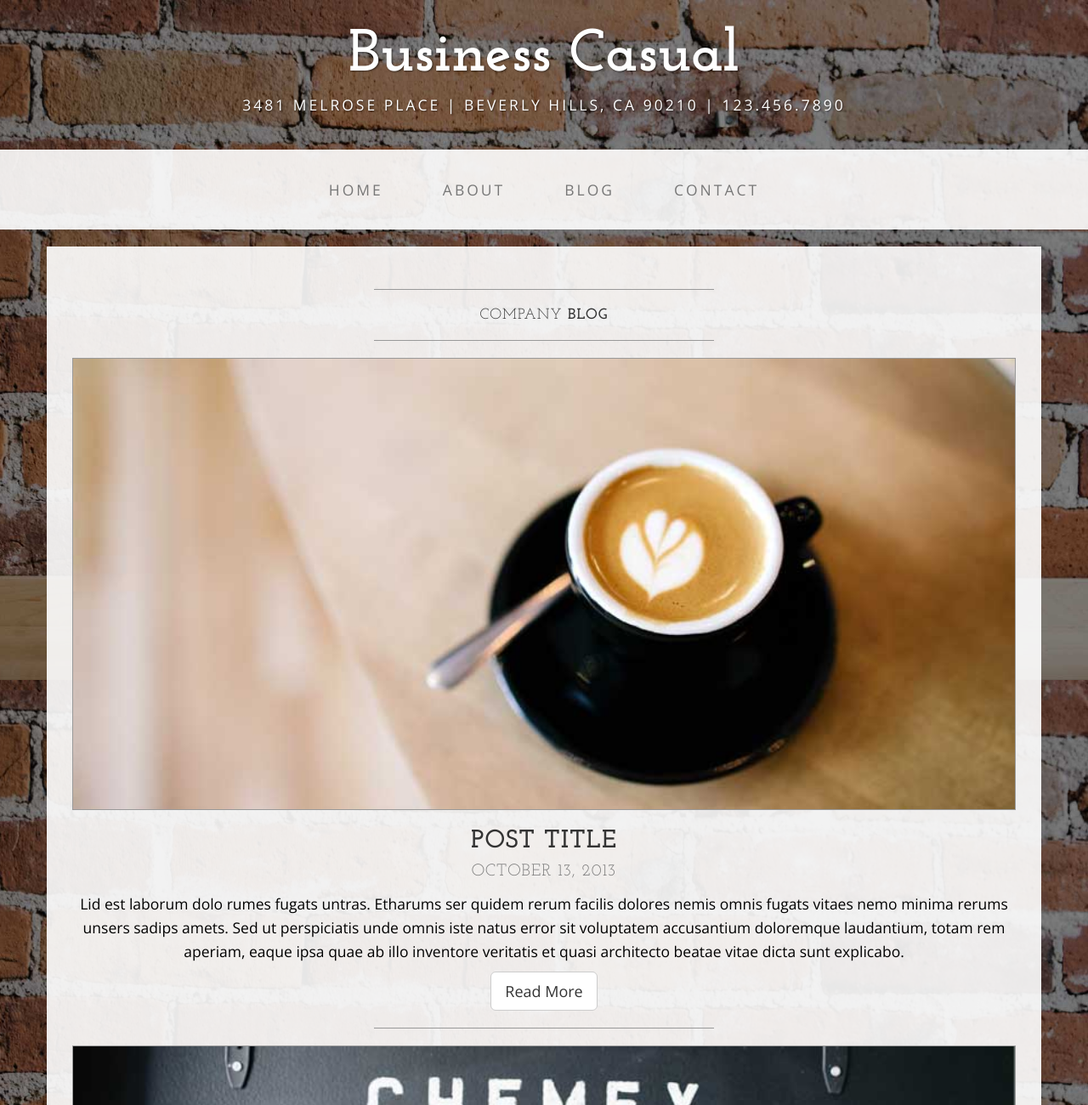
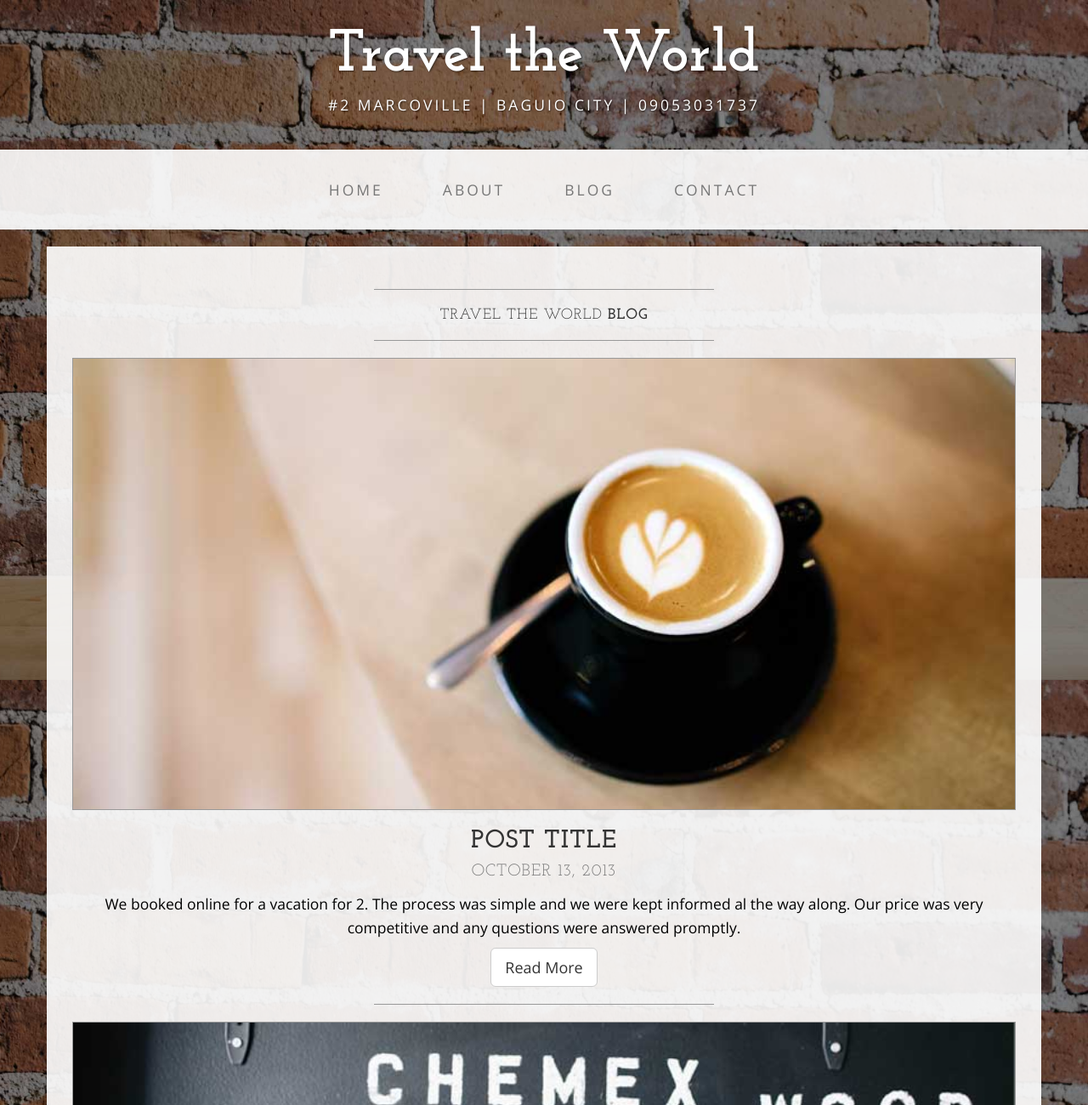
Before and after one commit to ronajenceros/fullweb, a plain HTML site: page blog.html in a window 1280 px wide. Shown: the top 1300 px of the page at 85% size. Drawn offline with nearby package versions, Linux system fonts and the light colour scheme.

Commit message:
Update blog.html

```diff
--- a/blog.html
+++ b/blog.html
@@ -32,8 +32,8 @@
 
 <body>
 
-    <div class="brand">Business Casual</div>
-    <div class="address-bar">3481 Melrose Place | Beverly Hills, CA 90210 | 123.456.7890</div>
+    <div class="brand">Travel the World</div>
+    <div class="address-bar">#2 Marcoville | Baguio City | 09053031737 </div>
 
     <!-- Navigation -->
     <nav class="navbar navbar-default" role="navigation">
@@ -47,7 +47,7 @@
                     <span class="icon-bar"></span>
                 </button>
                 <!-- navbar-brand is hidden on larger screens, but visible when the menu is collapsed -->
-                <a class="navbar-brand" href="index.html">Business Casual</a>
+                <a class="navbar-brand" href="index.html">Travel the World</a>
             </div>
             <!-- Collect the nav links, forms, and other content for toggling -->
             <div class="collapse navbar-collapse" id="bs-example-navbar-collapse-1">
@@ -77,7 +77,7 @@
             <div class="box">
                 <div class="col-lg-12">
                     <hr>
-                    <h2 class="intro-text text-center">Company
+                    <h2 class="intro-text text-center">Travel the World
                         <strong>blog</strong>
                     </h2>
                     <hr>
@@ -88,7 +88,7 @@
                         <br>
                         <small>October 13, 2013</small>
                     </h2>
-                    <p>Lid est laborum dolo rumes fugats untras. Etharums ser quidem rerum facilis dolores nemis omnis fugats vitaes nemo minima rerums unsers sadips amets. Sed ut perspiciatis unde omnis iste natus error sit voluptatem accusantium doloremque laudantium, totam rem aperiam, eaque ipsa quae ab illo inventore veritatis et quasi architecto beatae vitae dicta sunt explicabo.</p>
+                    <p>We booked online for a vacation for 2. The process was simple and we were kept informed al the way along. Our price was very competitive and any questions were answered promptly.</p>
                     <a href="#" class="btn btn-default btn-lg">Read More</a>
                     <hr>
                 </div>
@@ -98,7 +98,7 @@
                         <br>
                         <small>October 13, 2013</small>
                     </h2>
-                    <p>Lid est laborum dolo rumes fugats untras. Etharums ser quidem rerum facilis dolores nemis omnis fugats vitaes nemo minima rerums unsers sadips amets. Sed ut perspiciatis unde omnis iste natus error sit voluptatem accusantium doloremque laudantium, totam rem aperiam, eaque ipsa quae ab illo inventore veritatis et quasi architecto beatae vitae dicta sunt explicabo.</p>
+                    <p> 1st experience with Luxury Escapes - we will recommend to all our friends and package purchased delivered exceptional value and first class accommodation</p>
                     <a href="#" class="btn btn-default btn-lg">Read More</a>
                     <hr>
                 </div>
@@ -108,7 +108,7 @@
                         <br>
                         <small>October 13, 2013</small>
                     </h2>
-                    <p>Lid est laborum dolo rumes fugats untras. Etharums ser quidem rerum facilis dolores nemis omnis fugats vitaes nemo minima rerums unsers sadips amets. Sed ut perspiciatis unde omnis iste natus error sit voluptatem accusantium doloremque laudantium, totam rem aperiam, eaque ipsa quae ab illo inventore veritatis et quasi architecto beatae vitae dicta sunt explicabo.</p>
+                    <p>Insider Journeys has opened a new world of Travel for us Mr Bun our guide and Chai our driver have taken us to some of the most exciting and ancient temples in the world. Our guide taught us about a beautiful treasure within this amazing place - 3 temples all wonderfully shown , and a lake and boat journey to come. 3 days is not enough .. We will come back and use them once again . They have taken care of transfers , accommodation and shown us this </p>
                     <a href="#" class="btn btn-default btn-lg">Read More</a>
                     <hr>
                 </div>
@@ -130,7 +130,7 @@
         <div class="container">
             <div class="row">
                 <div class="col-lg-12 text-center">
-                    <p>Copyright &copy; Your Website 2014</p>
+                    <p>@copyright_2016</p>
                 </div>
             </div>
         </div>
```
